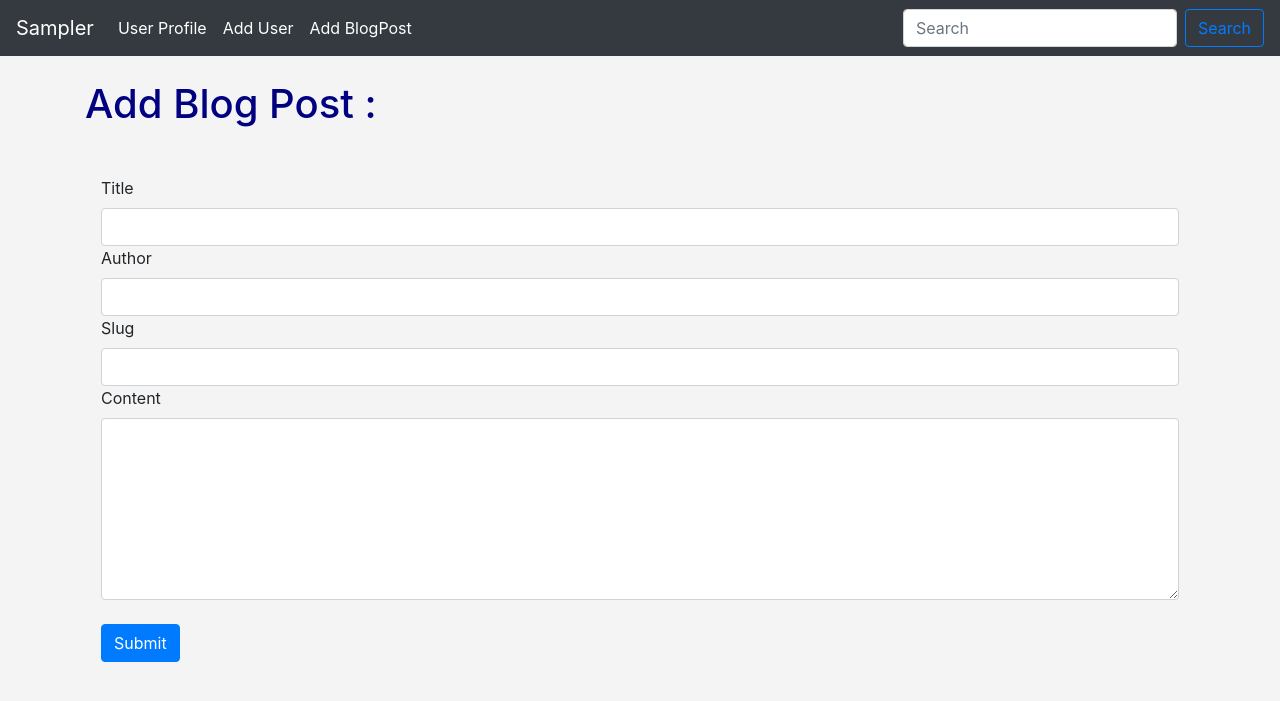
After one commit to dan-sys/flask-blog, a Flask app: page /add-post in a window 1280 px wide. The commit adds this page. Shown: the top 701 px of the page. Run offline with Flask 3, Linux system fonts and the light colour scheme; parts of the project's set-up code (start-up, migrations or seed data) failed here and were passed over; some libraries are stand-ins or nearby versions.

Commit message:
setup page to create blogposts and write them to db

```diff
--- a/app.py
+++ b/app.py
@@ -2,6 +2,7 @@ from flask import Flask, render_template, flash, request
 from flask_wtf import FlaskForm
 from wtforms import StringField, SubmitField, PasswordField, BooleanField, ValidationError
 from wtforms.validators import DataRequired, EqualTo, Length
+from wtforms.widgets import TextArea
 import configparser
 from flask_sqlalchemy import SQLAlchemy
 from flask_migrate import Migrate
@@ -58,6 +59,28 @@ class Users(db.Model):
         return '<Name %r>' % self.name
 
 
+#create a blog post model
+class BlogPosts(db.Model):
+
+     id = db.Column(db.Integer,primary_key=True)
+     title = db.Column(db.String(250))
+     content = db.Column(db.Text)
+     author = db.Column(db.String(250))
+     date_posted = db.Column(db.DateTime, default=datetime.now())
+     slug = db.Column(db.String(250))
+
+# create a BlogPosts Form
+
+class BlogPostsForm(FlaskForm):
+    title = StringField("Title", validators=[DataRequired()])
+    content = StringField("Content", validators=[DataRequired()], widget=TextArea())
+    author = StringField("Author", validators=[DataRequired()])
+    slug = StringField("Slug", validators=[DataRequired()])
+    submit = SubmitField("Submit")
+
+
+
+
 # Create a Form Class
 
 class UserForm(FlaskForm):
@@ -67,6 +90,7 @@ class UserForm(FlaskForm):
     password_hash = PasswordField('Password', validators=[DataRequired(),EqualTo('password_hash2',message='Passwords must match')])
     password_hash2 = PasswordField('Confirm Password', validators=[DataRequired()])
     submit = SubmitField("Submit")
+
 
 
 class PasswordForm(FlaskForm):
@@ -213,6 +237,26 @@ def test_pw():
                            passed=passed,
                            form=form)
 
+# Add a blogpost page
+@app.route('/add-post',methods=['GET','POST'])
+
+def add_post():
+    form = BlogPostsForm()
+
+    if form.validate_on_submit():
+        post = BlogPosts(title=form.title.data, content=form.content.data, author=form.author.data, slug=form.slug.data)
+        form.title.data = ''
+        form.content.data = ''
+        form.author.data = ''
+        form.slug.data = ''
+
+        #add data to database table
+        db.session.add(post)
+        db.session.commit()
+        flash("Blog Post submitted successfully!!!")
+    # redirected to webpage
+    return render_template("add_blogpost.html",
+                           form=form)
 # to return JSON
 #@app.route('/api')
 #def get_sampleJSON():
--- /dev/null
+++ b/templates/add_blogpost.html
@@ -0,0 +1,33 @@
+{% extends 'base.html' %}
+
+{% block content %}
+{% for message in get_flashed_messages() %}
+
+    <div class="alert alert-success alert-dismissible fade show" role="alert">
+        {{ message }}
+    <span type="button" class="close" data-dismiss="alert" aria-label="Close"><span aria-hidden="true">&times;</span></span>
+    </div>
+
+{% endfor %}
+<h2> Add Blog Post : </h2>
+    <br/>
+    <div class="shadow p-3 mb-5 bg-body-tertiary rounded">
+        <form action="{{ url_for('add_post') }}" method="POST">
+            {{ form.hidden_tag() }}
+            {{ form.title.label(class="form-label") }}
+            {{ form.title(class="form-control") }}
+
+            {{ form.author.label(class="form-label") }}
+            {{ form.author(class="form-control") }}
+
+            {{ form.slug.label(class="form-label") }}
+            {{ form.slug(class="form-control") }}
+
+            {{ form.content.label(class="form-label") }}
+            {{ form.content(class="form-control",rows="7") }}
+
+            <br/>
+            {{ form.submit(class="btn btn-primary") }}
+        </form>
+    </div>
+{% endblock %}
--- a/templates/navbar.html
+++ b/templates/navbar.html
@@ -9,8 +9,13 @@
       <li class="nav-item active">
         <a class="nav-link" href="{{ url_for('name') }}">User Profile <span class="sr-only">(current)</span></a>
       </li>
+
       <li class="nav-item active">
         <a class="nav-link" href="{{ url_for('add_user') }}">Add User<span class="sr-only">(current)</span></a>
+      </li>
+
+      <li class="nav-item active">
+        <a class="nav-link" href="{{ url_for('add_post') }}">Add BlogPost<span class="sr-only">(current)</span></a>
       </li>
     </ul>
     <form class="form-inline my-2 my-lg-0">
```
Also changed, not shown: migrations/versions/d8ca781a8bc5_add_blogposts_model.py (added, +36 -0 lines), templates/posts.html (added).
